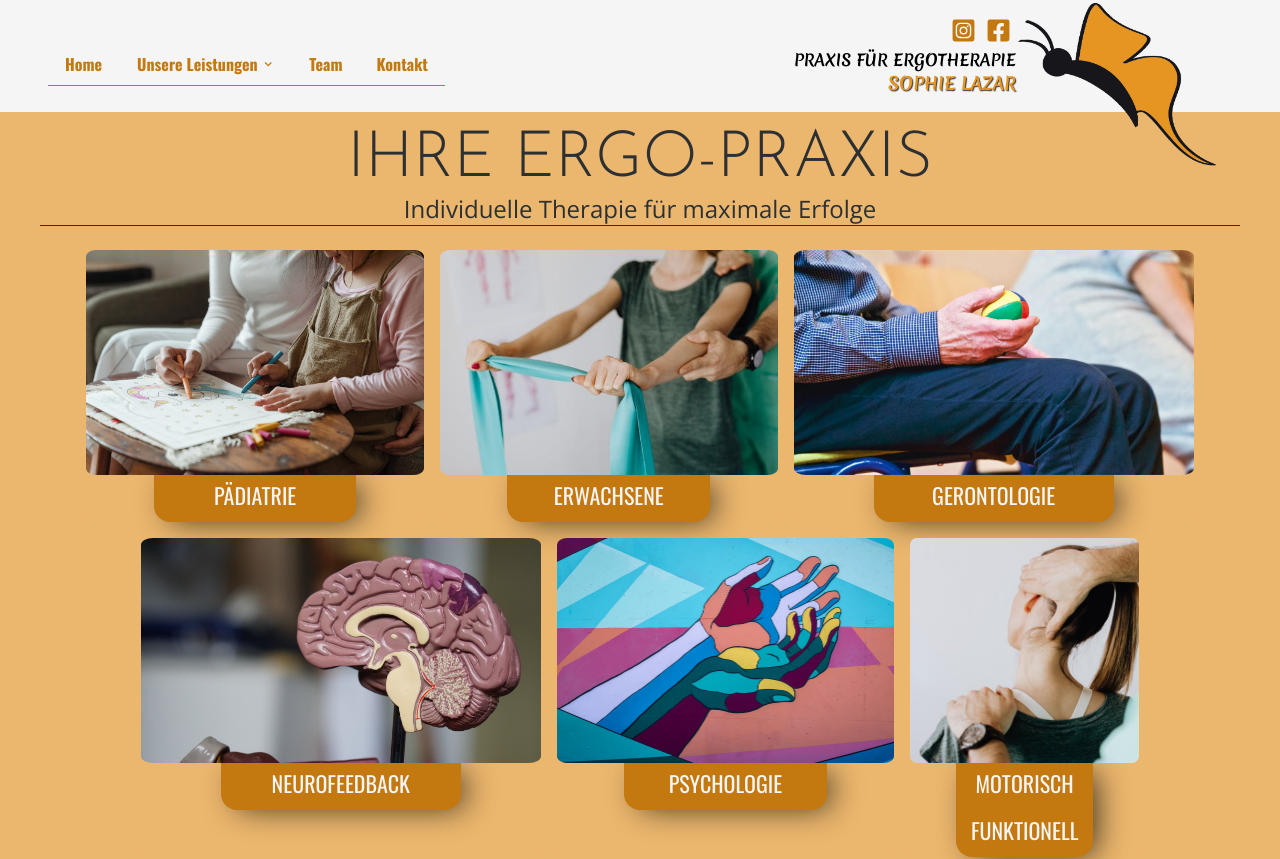
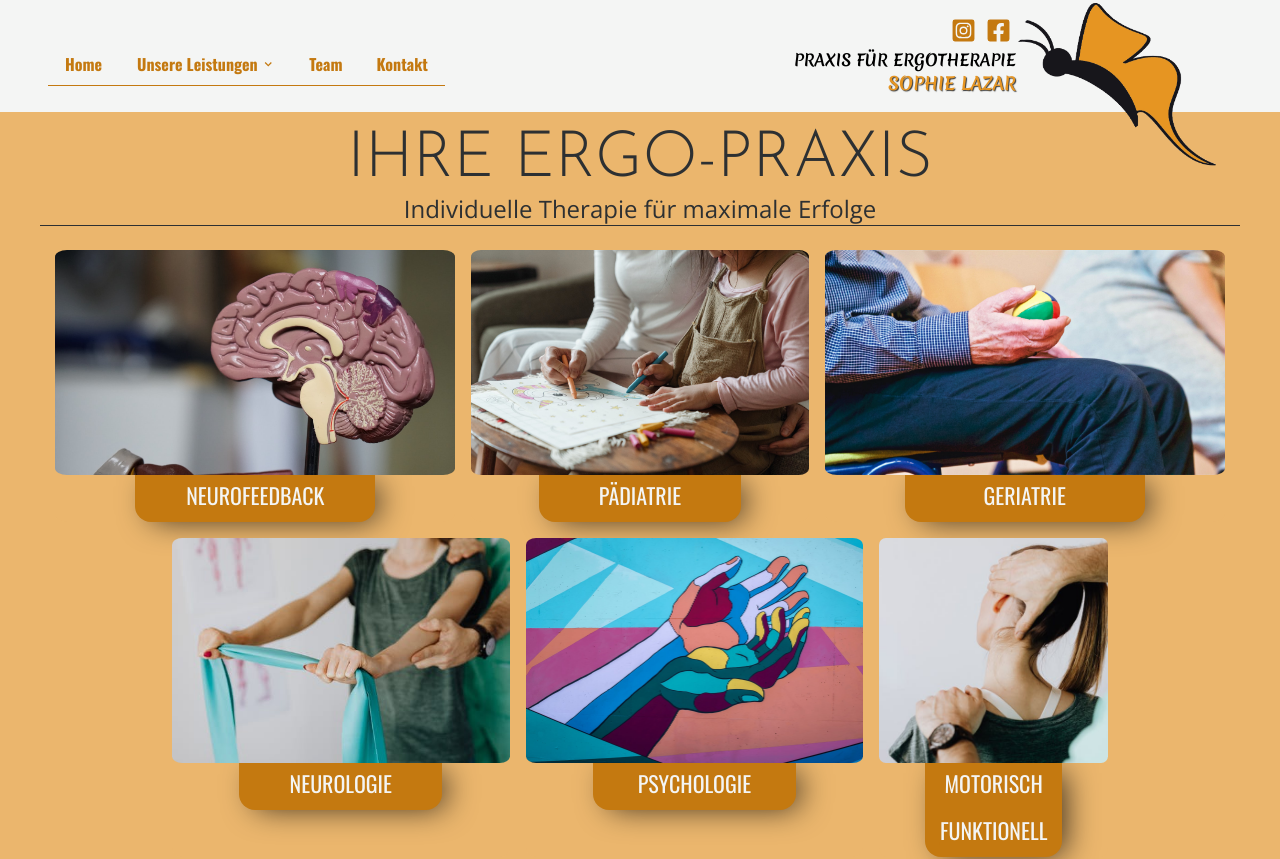
Before and after one commit to ctgagne/ergo-lazar, a Vue app: page / in a window 1280 px wide. Shown: the top 859 px of the page. Built offline with nearby package versions, Linux system fonts and the light colour scheme.

Commit message:
update home buttons and titles

```diff
--- a/src/components/KinderSlides.vue
+++ b/src/components/KinderSlides.vue
@@ -13,9 +13,6 @@
       <button class="lerntherapie-btn" @click="component = 'Lerntherapie'">
         <h3>Lerntherapie</h3>
       </button>
-      <button class="kurse-btn" @click="component = 'Kurse'">
-        <h3>Kurse</h3>
-      </button>
     </div>
 
     <transition name="fade" mode="out-in">
@@ -28,14 +25,12 @@
 import Handigkeit from "@/components/Handigkeit.vue";
 import Verhaltenstherapie from "@/components/Verhaltenstherapie.vue";
 import Lerntherapie from "@/components/Lerntherapie.vue";
-import Kurse from "@/components/Kurse.vue";
 export default {
   name: "KinderSlides",
   components: {
     Handigkeit,
     Verhaltenstherapie,
-    Lerntherapie,
-    Kurse
+    Lerntherapie
   },
   data() {
     return {
@@ -116,6 +111,7 @@ ul {
   font-family: "Josefin Sans", sans-serif;
   text-align: left;
   margin-left: 4rem;
+  font-weight: 500;
 }
 
 .fade-enter-active,
--- a/src/components/NavBar.vue
+++ b/src/components/NavBar.vue
@@ -126,10 +126,13 @@ export default {
           link: "/pädiatrie"
         },
         {
-          title: "Gerontologie",
-          link: "/gerontologie"
+          title: "Geriatrie",
+          link: "/geriatrie"
         },
-
+        {
+          title: "Neurologie",
+          link: "/neurologie"
+        },
         {
           title: "Psychologie",
           link: "/psychologie"
--- a/src/router/index.js
+++ b/src/router/index.js
@@ -31,9 +31,9 @@ const routes = [
     component: () => import("../views/Team.vue")
   },
   {
-    path: "/gerontologie",
-    name: "Gerontologie",
-    component: () => import("../views/Gerontologie.vue")
+    path: "/geriatrie",
+    name: "Geriatrie",
+    component: () => import("../views/Geriatrie.vue")
   },
   {
     path: "/neurofeedback",
@@ -41,9 +41,9 @@ const routes = [
     component: () => import("../views/Neurofeedback.vue")
   },
   {
-    path: "/erwachsene",
-    name: "Erwachsene",
-    component: () => import("../views/Erwachsene.vue")
+    path: "/neurologie",
+    name: "Neurologie",
+    component: () => import("../views/Neurologie.vue")
   },
   {
     path: "/motorisch-funktionell",
--- a/src/views/Gerontologie.vue
+++ b/src/views/Geriatrie.vue
@@ -1,6 +1,6 @@
 <template>
   <div class="main">
-    <h1>Gerontologie</h1>
+    <h1>Geriatrie</h1>
     <h2>Von wegen "altes Eisen"...</h2>
     <p>
       <strong>Jeder Mensch</strong> erlebt im Laufe des Alterns funktionelle
--- a/src/views/Home.vue
+++ b/src/views/Home.vue
@@ -4,30 +4,6 @@
       <h1>IHRE ERGO-PRAXIS</h1>
       <h2>Individuelle Therapie für maximale Erfolge</h2>
       <div class="card-grid">
-        <router-link class="service-card" to="/pädiatrie">
-          <div class="image-card">
-            <img src="@/assets/pexels-photo-4473993.jpeg" alt="Pädiatrie" />
-          </div>
-          <div class="image-text">
-            <h3>pädiatrie</h3>
-          </div>
-        </router-link>
-        <router-link class="service-card" to="/erwachsene">
-          <div class="image-card">
-            <img src="@/assets/pexels-photo-4506166.jpeg" alt="Erwachsene" />
-          </div>
-          <div class="image-text">
-            <h3>erwachsene</h3>
-          </div>
-        </router-link>
-        <router-link class="service-card" to="/gerontologie">
-          <div class="image-card">
-            <img src="@/assets/pexels-photo-339619.jpeg" alt="Gerontologie" />
-          </div>
-          <div class="image-text">
-            <h3>gerontologie</h3>
-          </div>
-        </router-link>
         <router-link class="service-card" to="/neurofeedback">
           <div class="image-card">
             <img
@@ -39,6 +15,31 @@
             <h3>neurofeedback</h3>
           </div>
         </router-link>
+        <router-link class="service-card" to="/pädiatrie">
+          <div class="image-card">
+            <img src="@/assets/pexels-photo-4473993.jpeg" alt="Pädiatrie" />
+          </div>
+          <div class="image-text">
+            <h3>pädiatrie</h3>
+          </div>
+        </router-link>
+        <router-link class="service-card" to="/gerontologie">
+          <div class="image-card">
+            <img src="@/assets/pexels-photo-339619.jpeg" alt="Gerontologie" />
+          </div>
+          <div class="image-text">
+            <h3>geriatrie</h3>
+          </div>
+        </router-link>
+        <router-link class="service-card" to="/neurologie">
+          <div class="image-card">
+            <img src="@/assets/pexels-photo-4506166.jpeg" alt="Neurologie" />
+          </div>
+          <div class="image-text">
+            <h3>neurologie</h3>
+          </div>
+        </router-link>
+
         <router-link class="service-card" to="/psychologie">
           <div class="image-card">
             <img
--- a/src/views/Erwachsene.vue
+++ b/src/views/Neurologie.vue
@@ -1,6 +1,6 @@
 <template>
   <div class="main">
-    <h1>Erwachsene</h1>
+    <h1>Neurologie</h1>
     <h2>Demnächst verfügbar</h2>
     <!--
     <p>
```
